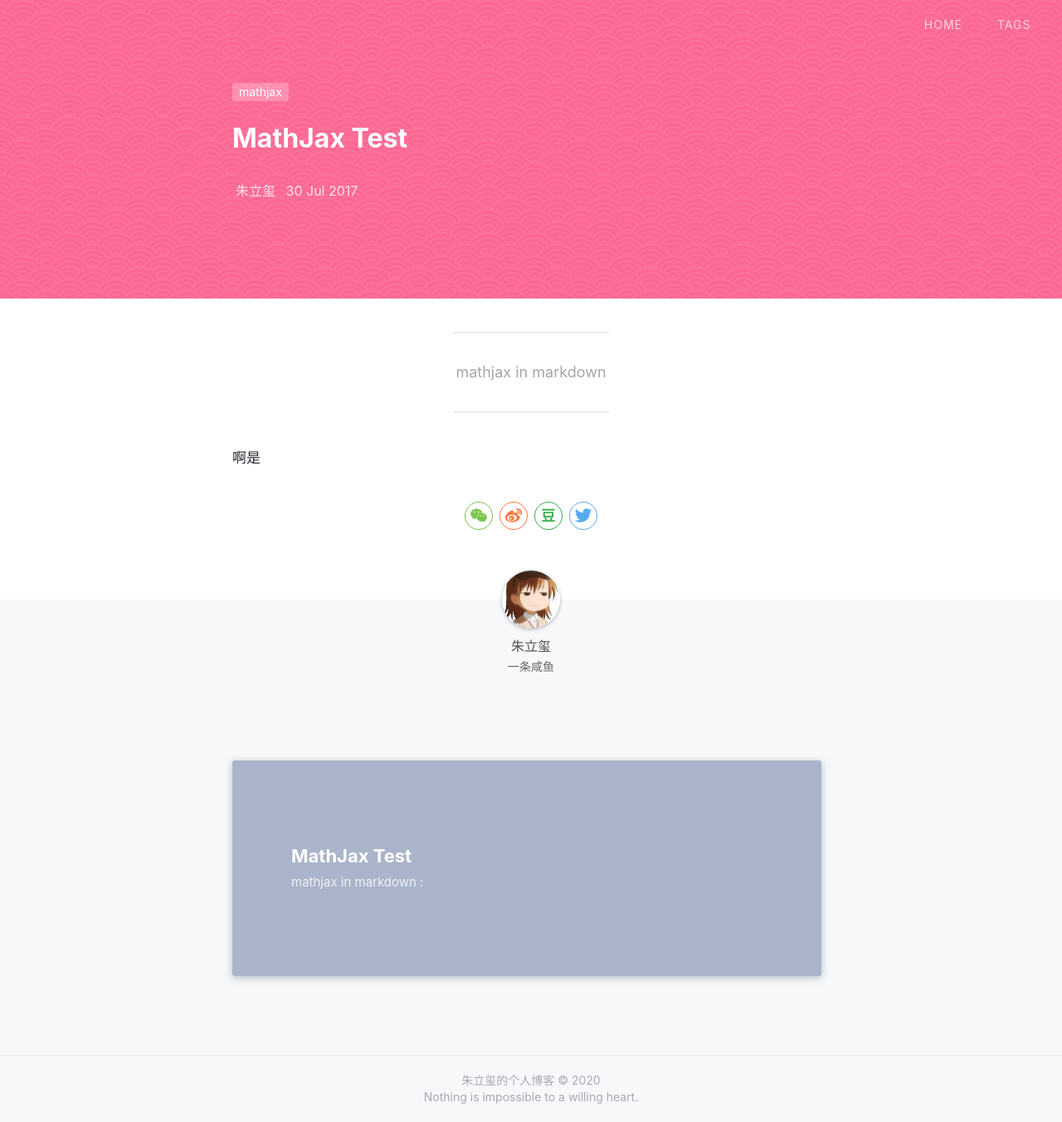
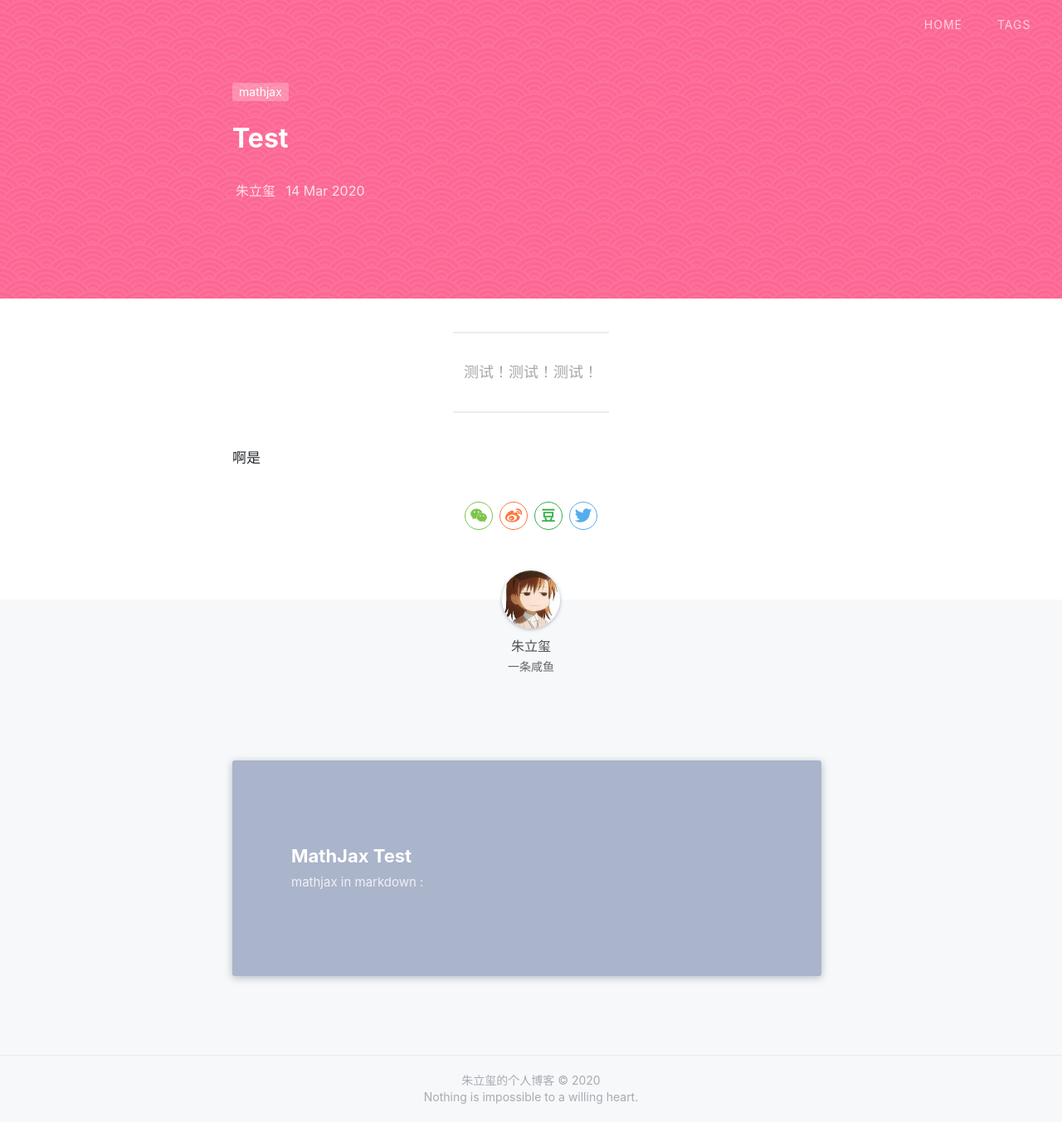
Before and after one commit to zlxxlz1026/zlxxlz1026.github.io, a Jekyll site: the page built from _posts/2020-3-14-Test-1.md, in a window 1280 px wide and 1353 px high. Shown: the whole window at 83% size. Built offline with Jekyll 4.4.1, drawn with Linux system fonts in a browser that asks for light colours; nearby versions of some CDN libraries; a style sheet for code colours, icons or effects is not loaded.

Commit message:
Update 2020-3-14-Test-1.md

```diff
--- a/_posts/2020-3-14-Test-1.md
+++ b/_posts/2020-3-14-Test-1.md
@@ -1,9 +1,9 @@
 ---
 
 layout: post
-title: MathJax Test
-subtitle: mathjax in markdown
-date: 2017-07-30
+title: Test
+subtitle: 测试！测试！测试！
+date: 2020-3-14
 categories: test
 tags: mathjax
 
```
